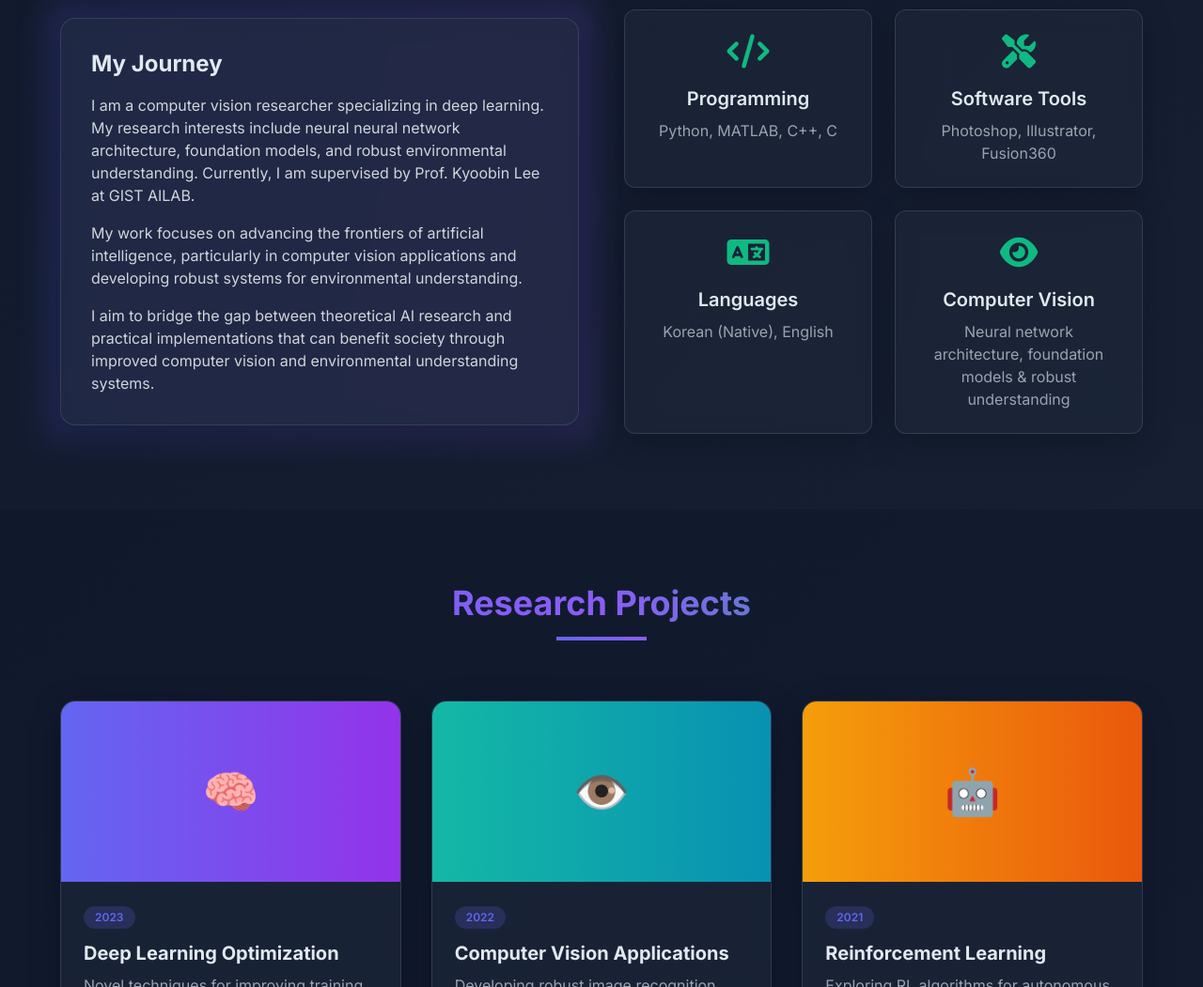
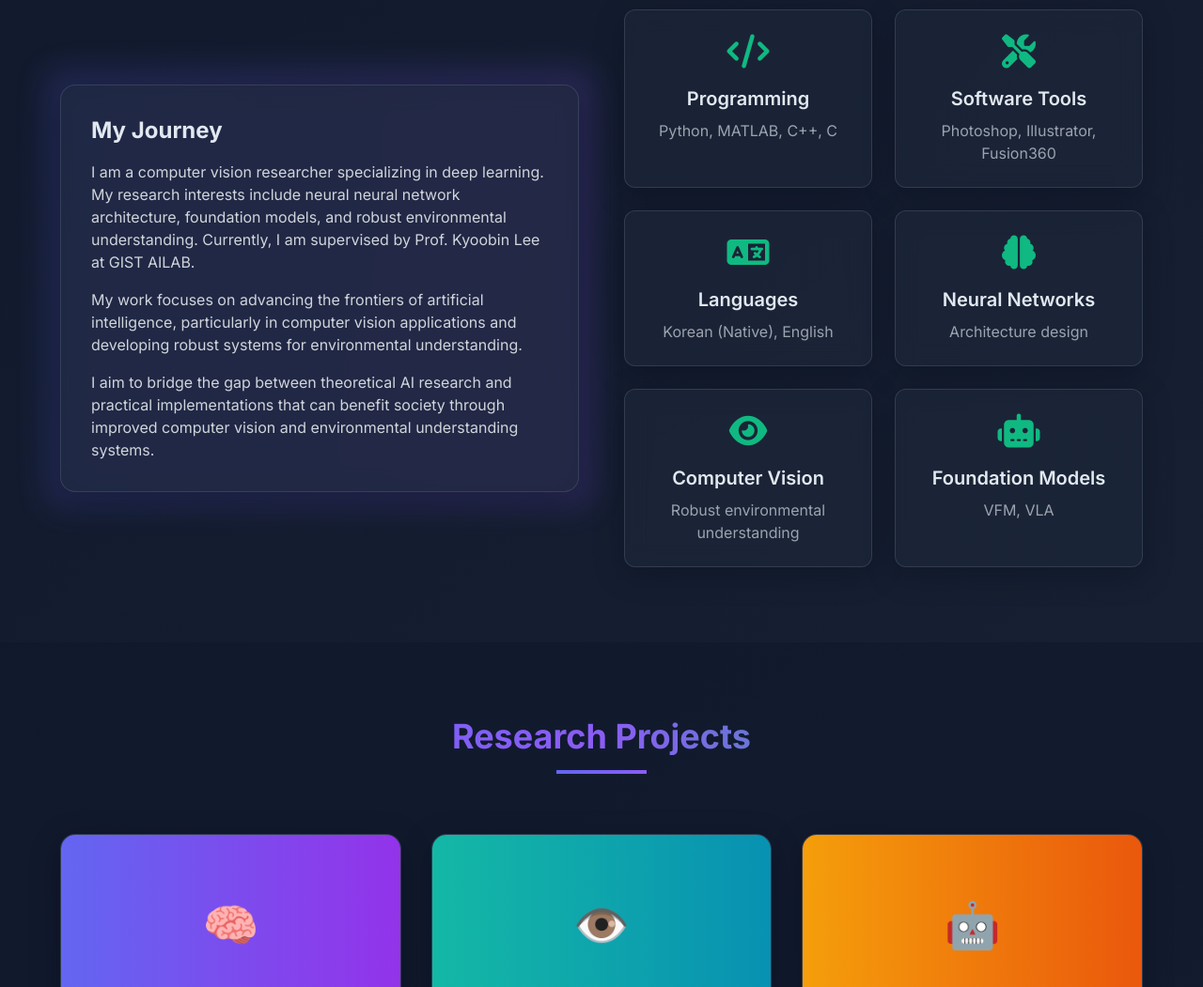
Before and after one commit to SeongjuLee/SeongjuLee.github.io, a plain HTML site: page index.html in a window 1280 px wide. Shown: the part 994-2045 px from the top of the page at 94% size. Drawn offline with nearby package versions, Linux system fonts and the light colour scheme.

Commit message:
Update personal information

```diff
--- a/index.html
+++ b/index.html
@@ -323,10 +323,26 @@
 
                         <div class="glass-card rounded-xl p-6 text-center">
                             <div class="text-4xl mb-4 text-accent">
+                                <i class="fas fa-brain"></i>
+                            </div>
+                            <h4 class="text-xl font-semibold mb-2">Neural Networks</h4>
+                            <p class="text-gray-400">Architecture design</p>
+                        </div>
+
+                        <div class="glass-card rounded-xl p-6 text-center">
+                            <div class="text-4xl mb-4 text-accent">
                                 <i class="fas fa-eye"></i>
                             </div>
                             <h4 class="text-xl font-semibold mb-2">Computer Vision</h4>
-                            <p class="text-gray-400">Neural network architecture, foundation models & robust understanding</p>
+                            <p class="text-gray-400">Robust environmental understanding</p>
+                        </div>
+
+                        <div class="glass-card rounded-xl p-6 text-center">
+                            <div class="text-4xl mb-4 text-accent">
+                                <i class="fas fa-robot"></i>
+                            </div>
+                            <h4 class="text-xl font-semibold mb-2">Foundation Models</h4>
+                            <p class="text-gray-400">VFM, VLA</p>
                         </div>
                     </div>
                 </div>
```
